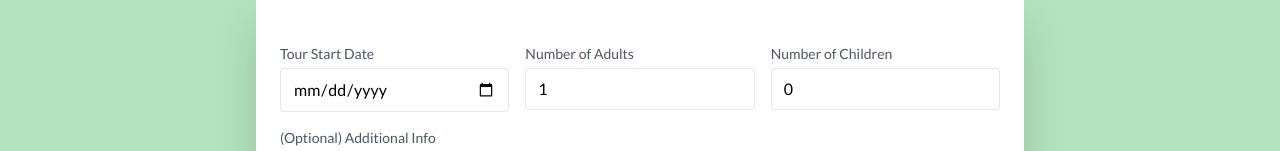
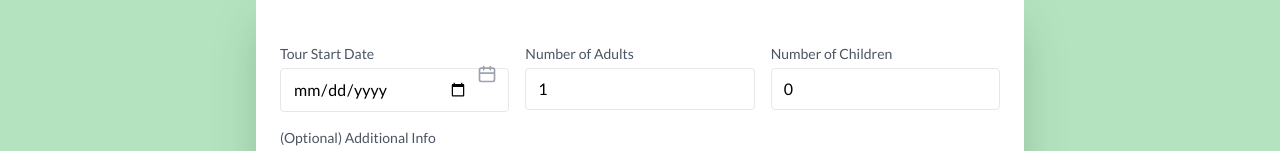
Before and after one commit to PriyalMangal50/RetreatsByTraveon-web, a React (Vite) app: page /enquire in a window 1280 px wide. Shown: the part 288-439 px from the top of the page. Built offline with nearby package versions, Linux system fonts and the light colour scheme; no server answers.

Commit message:
Updated project files

```diff
--- a/src/pages/Enquire.tsx
+++ b/src/pages/Enquire.tsx
@@ -26,7 +26,12 @@ export default function Enquire() {
                     <div className="grid grid-cols-1 md:grid-cols-3 gap-4 mb-4 min-w-0">
                       <div>
                         <label className="block text-sm text-gray-600">Tour Start Date</label>
-                        <input type="date" className="mt-1 w-full min-w-0 border rounded px-3 py-2" />
+                        <div className="relative">
+                          <input type="date" className="mt-1 w-full min-w-0 border rounded px-3 py-2 pr-10" />
+                          <svg className="pointer-events-none absolute inset-y-0 right-3 h-5 w-5 text-gray-400" xmlns="http://www.w3.org/2000/svg" fill="none" viewBox="0 0 24 24" stroke="currentColor" aria-hidden="true">
+                            <path strokeLinecap="round" strokeLinejoin="round" strokeWidth="2" d="M8 7V3m8 4V3M3 11h18M5 21h14a2 2 0 002-2V7a2 2 0 00-2-2H5a2 2 0 00-2 2v12a2 2 0 002 2z" />
+                          </svg>
+                        </div>
                       </div>
                       <div>
                         <label className="block text-sm text-gray-600">Number of Adults</label>
```
